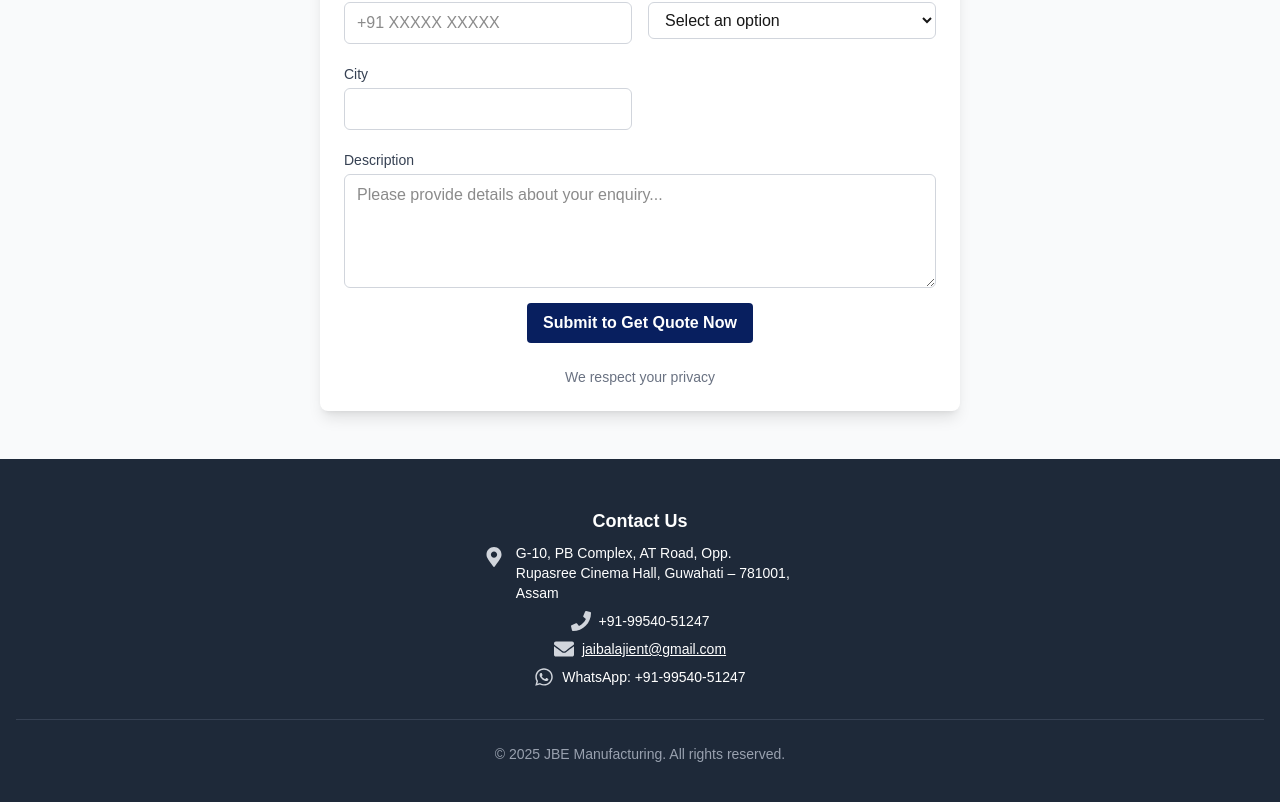
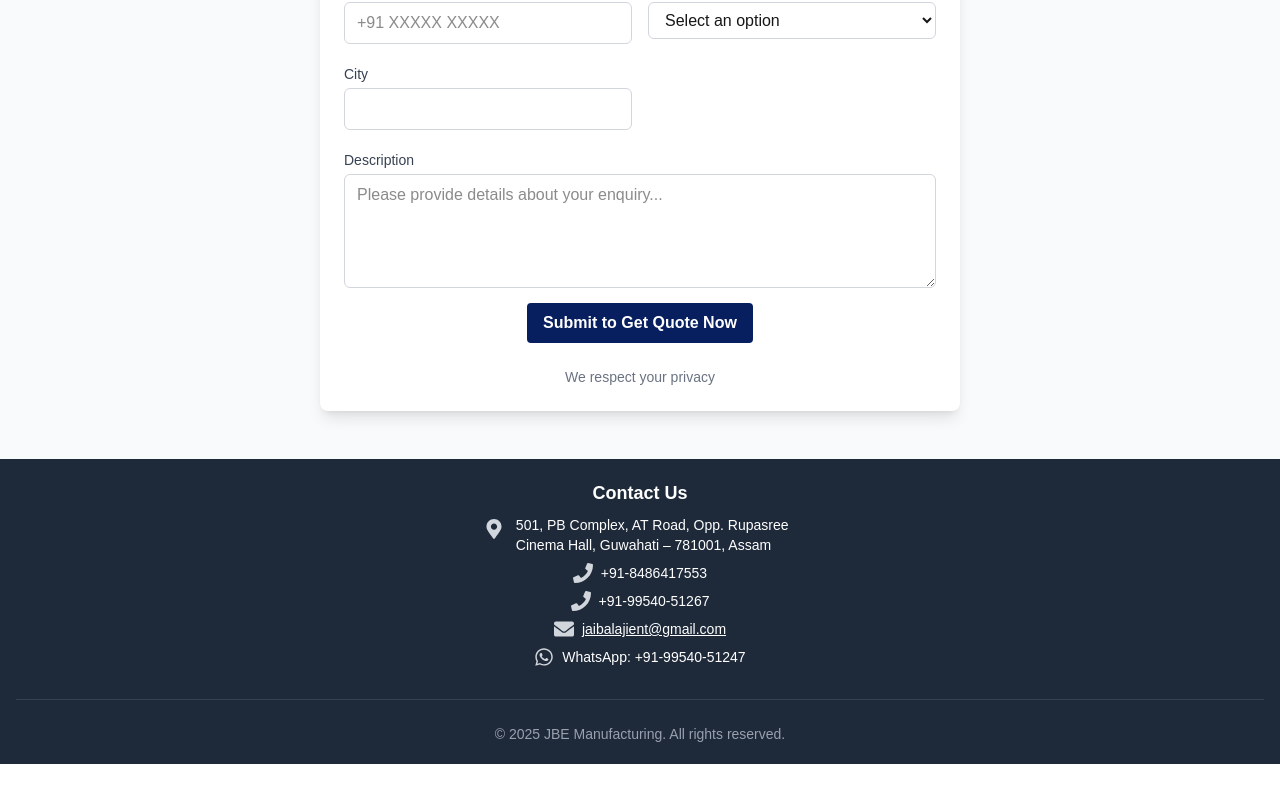
Before and after one commit to HarshK99/jbe_website, a Next.js app: page / in a window 1280 px wide. Shown: the part 4242-5044 px from the top of the page. After the commit the page ends 5006 px from the top, so only its background shows below. Built offline with nearby package versions, Linux system fonts and the light colour scheme.

Commit message:
footer number and link fix

```diff
--- a/app/components/Footer.tsx
+++ b/app/components/Footer.tsx
@@ -1,8 +1,10 @@
 import { FaMapMarkerAlt, FaPhone, FaEnvelope, FaWhatsapp } from 'react-icons/fa';
+
+const PHONE_NUMBERS = ['+91-8486417553','+91-99540-51267']; // update the second number as needed
 
 export default function Footer() {
   return (
-    <footer className="bg-gray-800 text-white py-12">
+    <footer className="bg-gray-800 text-white py-5">
       <div className="container mx-auto px-4">
         <div className="flex flex-col md:flex-row gap-8 items-center justify-center text-center">
           <div className="space-y-2 text-center max-w-lg">
@@ -11,19 +13,32 @@ export default function Footer() {
               <span className="flex-shrink-0 mt-1">
                 <FaMapMarkerAlt className="w-5 h-5 text-gray-300" aria-hidden />
               </span>
-              <span className="text-left max-w-[36ch]">G-10, PB Complex, AT Road, Opp. Rupasree Cinema Hall, Guwahati – 781001, Assam</span>
+              <span className="text-left max-w-[36ch]">501, PB Complex, AT Road, Opp. Rupasree Cinema Hall, Guwahati – 781001, Assam</span>
+            </p>
+            <div className="text-sm flex flex-col items-center justify-center gap-2">
+              {PHONE_NUMBERS.map((p, i) => (
+                <a
+                  key={p}
+                  href={`tel:${p.replace(/[^+\d]/g, '')}`}
+                  className="flex items-center gap-2 hover:underline"
+                  aria-label={`Call ${p}`}
+                >
+                  <FaPhone className="w-5 h-5 text-gray-300" aria-hidden />
+                  <span>{p}</span>
+                </a>
+              ))}
+            </div>
+            <p className="text-sm flex items-center justify-center gap-2">
+              <a href="mailto:jaibalajient@gmail.com" className="flex items-center gap-2 underline hover:text-gray-300" aria-label="Email jaibalajient@gmail.com">
+                <FaEnvelope className="w-5 h-5 text-gray-300" aria-hidden />
+                <span>jaibalajient@gmail.com</span>
+              </a>
             </p>
             <p className="text-sm flex items-center justify-center gap-2">
-              <FaPhone className="w-5 h-5 text-gray-300" aria-hidden />
-              <a href="tel:+919954051247" className="hover:underline">+91-99540-51247</a>
-            </p>
-            <p className="text-sm flex items-center justify-center gap-2">
-              <FaEnvelope className="w-5 h-5 text-gray-300" aria-hidden />
-              <a href="mailto:jaibalajient@gmail.com" className="underline hover:text-gray-300">jaibalajient@gmail.com</a>
-            </p>
-            <p className="text-sm flex items-center justify-center gap-2">
-              <FaWhatsapp className="w-5 h-5 text-gray-300" aria-hidden />
-              <a href="https://wa.me/919954051247" className="hover:underline">WhatsApp: +91-99540-51247</a>
+              <a href="https://wa.me/919954051247" className="flex items-center gap-2 hover:underline" aria-label="WhatsApp chat">
+                <FaWhatsapp className="w-5 h-5 text-gray-300" aria-hidden />
+                <span>WhatsApp: +91-99540-51247</span>
+              </a>
             </p>
           </div>
 
```
Also changed, not shown: 1 other file (tests, documents, lock files or other folders).
